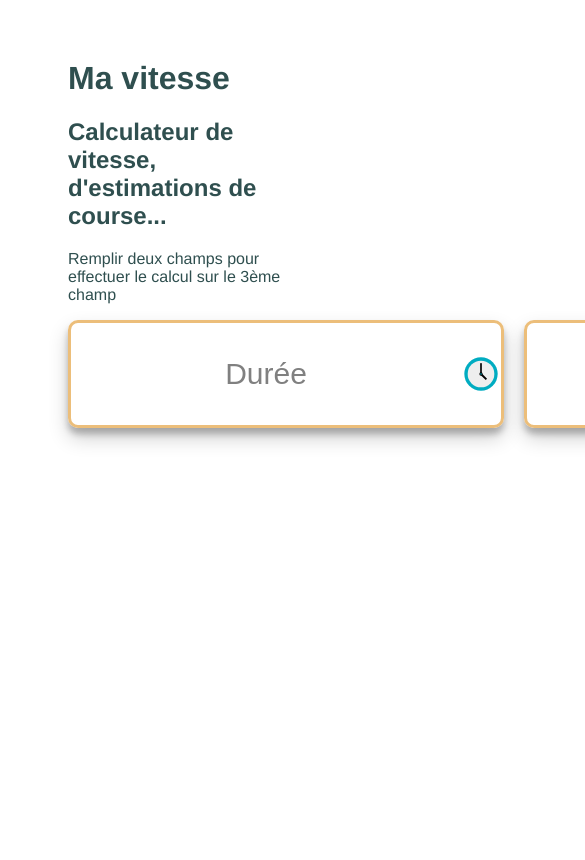
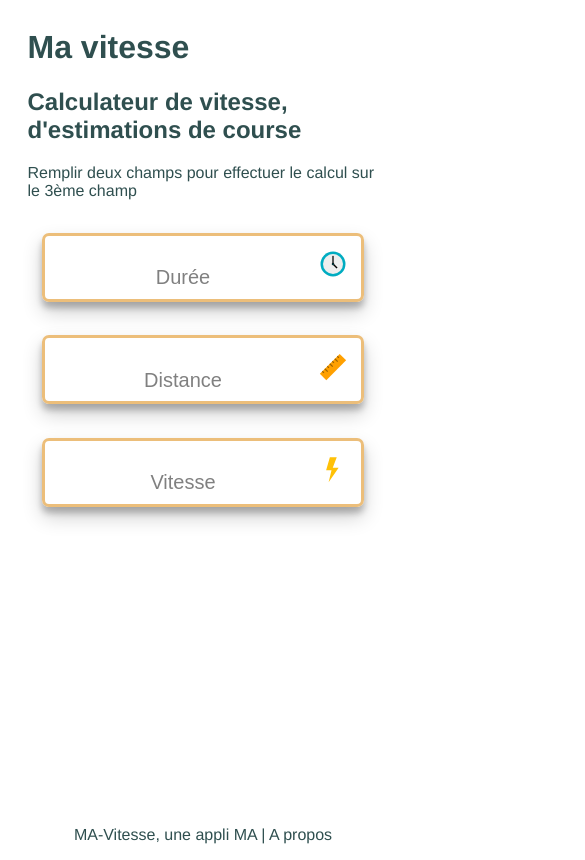
Before and after one commit to ArthurBri/ma-vitesse, a Vue app: page / in a window 390 px wide. Shown: the top 860 px of the page, 585 px wide, since content can reach past the window. Built offline with nearby package versions, Linux system fonts and the light colour scheme.

Commit message:
add footer, patreon icon + 1st version of responsive layout

```diff
--- a/public/index.html
+++ b/public/index.html
@@ -12,6 +12,5 @@
       <strong>Javascript doit être activé pour faire fonctionner Ma Vitesse. Merci de l'activer</strong>
     </noscript>
     <div id="app"></div>
-    <!-- built files will be auto injected -->
   </body>
 </html>
--- a/src/App.vue
+++ b/src/App.vue
@@ -1,25 +1,26 @@
 <template>
-    <div id="app">
+    <div id="app" class="container">
+        <div class="header">
             <h1>Ma vitesse</h1>
-
-        <h2>Calculateur de vitesse, d'estimations de course...</h2>
+            <h2>Calculateur de vitesse, d'estimations de course</h2>
             <p>Remplir deux champs pour effectuer le calcul sur le 3ème champ</p>
+        </div>
         <div class="wrapper">
             <div class="box duration" :class="calculatedField === 'duration' ? 'calculated noselect-nodrag' : ''">
-                <label><input v-model="duration" id="duration" placeholder="Durée"
-                              @keyup="checkFields" onfocus="this.placeholder = ''" onblur="this.placeholder = 'Durée'"
+                <input v-model="duration" id="duration" placeholder="Durée"
+                       @keyup="checkFields" onfocus="this.placeholder = ''"
+                       onblur="this.placeholder = 'Durée'"
                        :disabled="calculatedField === 'duration'"/>
-                </label>
-                <img title="Durée" src="./assets/icons/clock.svg" width="40px"/>
+                <img title="Durée" src="./assets/icons/clock.svg"/>
             </div>
             <div class="box distance" :class="calculatedField === 'distance' ? 'calculated noselect-nodrag' : ''"
                  @click="showDistanceType = true">
-                <label>
                 <input v-model="distance" name="distance" placeholder="Distance"
-                           @keyup="checkFields" onfocus="this.placeholder = ''" onblur="this.placeholder = 'Distance'"
+                       @keyup="checkFields" onfocus="this.placeholder = ''"
+                       onblur="this.placeholder = 'Distance'"
                        :disabled="calculatedField === 'distance'"/>
-                </label>
-                <img title="Distance" class="noselect-nodrag" src="./assets/icons/ruler.svg" width="40px"/>
+                <img title="Distance" class="noselect-nodrag" src="./assets/icons/ruler.svg"
+                     alt="distance"/>
                 <div class="preset">
                     <span v-if="showDistanceType === true && calculatedField !== 'speed'">Distances officielles :</span>
                     <label>
@@ -33,34 +34,38 @@
                 </div>
             </div>
             <div v-if="speedFormat === 'speed'" class="box speed"
-                 :class="calculatedField === 'speed' ? 'calculated noselect-nodrag' : ''" v-on:dblclick="changeSpeedFormat">
-                <label>
+                 :class="calculatedField === 'speed' ? 'calculated noselect-nodrag' : ''"
+                 v-on:dblclick="changeSpeedFormat">
                 <input v-model="speed" name="speed" placeholder="Vitesse"
-                           @keyup="checkFields" onfocus="this.placeholder = ''" onblur="this.placeholder = 'Vitesse'"
+                       @keyup="checkFields" onfocus="this.placeholder = ''"
+                       onblur="this.placeholder = 'Vitesse'"
                        :disabled="calculatedField === 'speed'"/>
-                </label>
-                <img title="Vitesse" class="noselect-nodrag" src="./assets/icons/flash_on.svg" width="40px"/>
+                <img title="Vitesse" class="noselect-nodrag" src="./assets/icons/flash_on.svg"/>
             </div>
             <div v-if="speedFormat === 'pace'" class="box speed"
-                 :class="calculatedField === 'speed' ? 'calculated noselect-nodrag' : ''" v-on:dblclick="changeSpeedFormat">
-                <label>
+                 :class="calculatedField === 'speed' ? 'calculated noselect-nodrag' : ''"
+                 v-on:dblclick="changeSpeedFormat">
                 <input v-model="pace" name="speed" placeholder="Rythme"
                        @keyup="checkFields" onfocus="this.placeholder = ''" onblur="this.placeholder = 'Rythme'"
                        :disabled="calculatedField === 'pace'"/>
-                </label>
                 <img title="Vitesse" class="noselect-nodrag" src="./assets/icons/flash_on.svg" width="40px"/>
             </div>
         </div>
+        <Footer/>
     </div>
 </template>
 
 <script>
+    import Footer from '@/components/Footer'
     // TODO : durée : possibilité d'écriture des formats en (XXhXXmXXs --> OK) ou XX:XX:XX
     // TODO : autoriser seulement deux ":" dans la durée, OU un "m", un "h", un "s"
+    // TODO : fixer affichage des distance officielles
+    // TODO : placer l'affichage des distances officielles en dessous
     // TODO : afficher un icone pour les 3 champs, ou le nom du change en haut / au dessus de la box
 
     export default {
         name: 'app',
+        components: {Footer},
         data() {
             return {
                 duration: '',
@@ -208,36 +213,58 @@
         -webkit-font-smoothing: antialiased;
         -moz-osx-font-smoothing: grayscale;
         color: darkslategrey;
-        margin: 60px 80px 60px 60px;
+        height: 100vh;
     }
 
+    .container {
+        display: flex;
+        width: 100vw;
+        flex-direction: column;
+    }
+
+    .header {
+        padding: 0 5vw 0 5vw;
+    }
     .wrapper {
-        display: grid;
-        grid-template-columns: repeat(3, 1fr);
-        grid-gap: 20px;
-        grid-auto-rows: minmax(100px, auto);
-        margin: 0 auto;
+        display: flex;
+        flex-flow: row wrap;
+        justify-content: space-around;
+
+    }
+
+    .box {
+        border-radius: 7px;
+        box-shadow: 0 10px 20px rgba(0, 0, 0, 0.19), 0 6px 6px rgba(0, 0, 0, 0.23);
+        border: 3px solid #ECBE7A;
+        margin: 2vh 5vw 2vh 5vw;
+        padding: 1vh 1vw 1vh 1vw;
+        color: #ECBE7A;
+    }
+
+    .footer {
+        height: 5vh;
+        margin-top: auto;
         text-align: center;
     }
 
-    .box {
-        display: flex;
-        border-radius: 10px;
-        box-shadow: 0 10px 20px rgba(0, 0, 0, 0.19), 0 6px 6px rgba(0, 0, 0, 0.23);
-        border: 3px solid #ECBE7A;
-        color: #ECBE7A;
+    img {
+        width: 30px;
+        align-self: flex-start;
+        padding-right: 10px;
+        padding-top: 5px;
+        padding-bottom: 5px;
     }
 
     .duration {
-        grid-column: 1 / 1;
+        order: 1;
     }
 
     .distance {
-        grid-column: 2 / 3;
+        order: 2;
     }
 
     .speed {
-        grid-column: 3 / 3;
+        order: 3;
     }
 
     .calculated {
@@ -251,8 +278,7 @@
 
     input {
         background-color: rgba(0, 0, 0, 0.0);
-        height: 100px;
-        font-size: 30px;
+        font-size: 20px;
         text-align: center;
         border: none;
     }
@@ -275,7 +301,8 @@
         -khtml-user-select: none; /* Konqueror HTML */
         -moz-user-select: none; /* Old versions of Firefox */
         -ms-user-select: none; /* Internet Explorer/Edge */
-        user-select: none; /* Non-prefixed version, currently
+        user-select: none;
+        /* Non-prefixed version, currently
                                        supported by Chrome, Opera and Firefox */
         // NO DRAG
         -webkit-user-drag: none;
--- /dev/null
+++ b/src/components/Footer.vue
@@ -0,0 +1,17 @@
+<template>
+    <div class="footer">
+        <p>MA-Vitesse, une appli MA | A propos</p>
+    </div>
+</template>
+
+<script>
+    export default {
+        name: "Footer"
+    }
+</script>
+
+<style scoped>
+    .footer {
+        text-align: center;
+    }
+</style>
```
Also changed, not shown: src/assets/patreon.png (added). Lines whose indentation alone changed are shown as unchanged.
